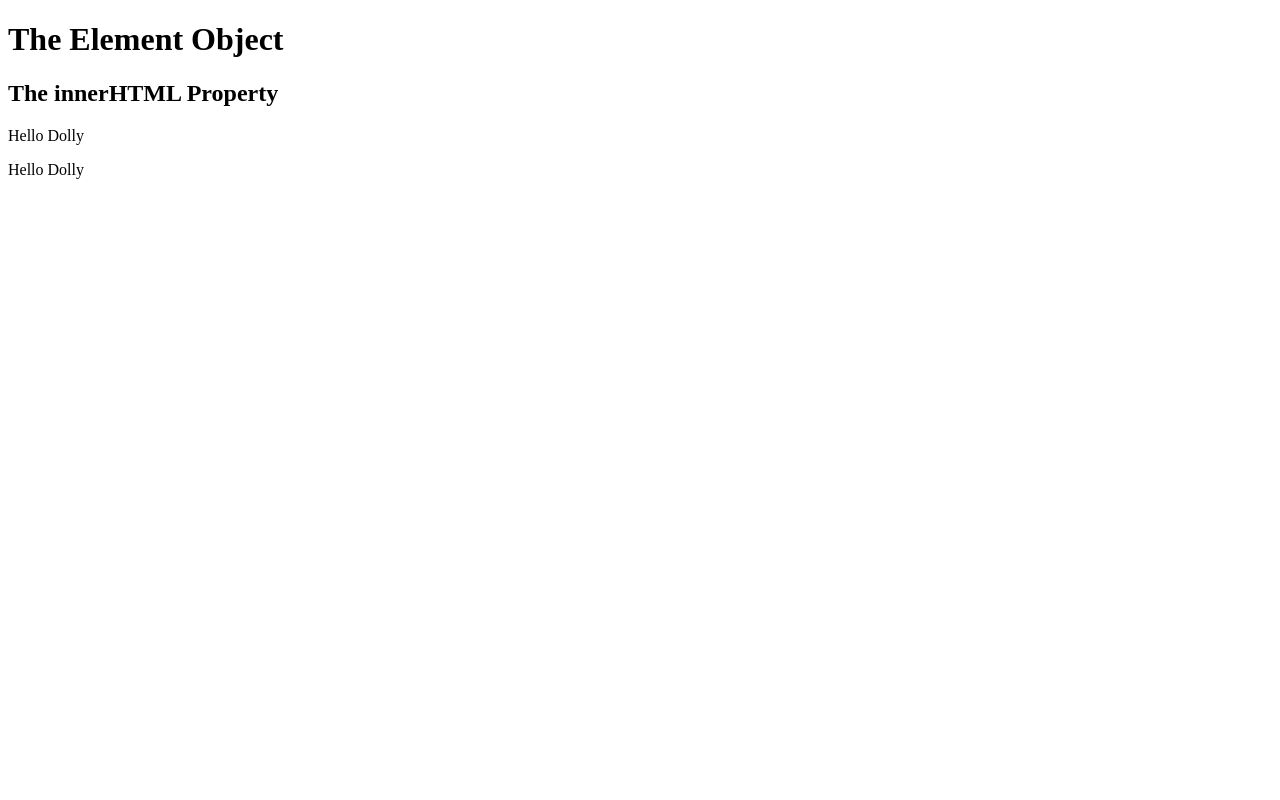
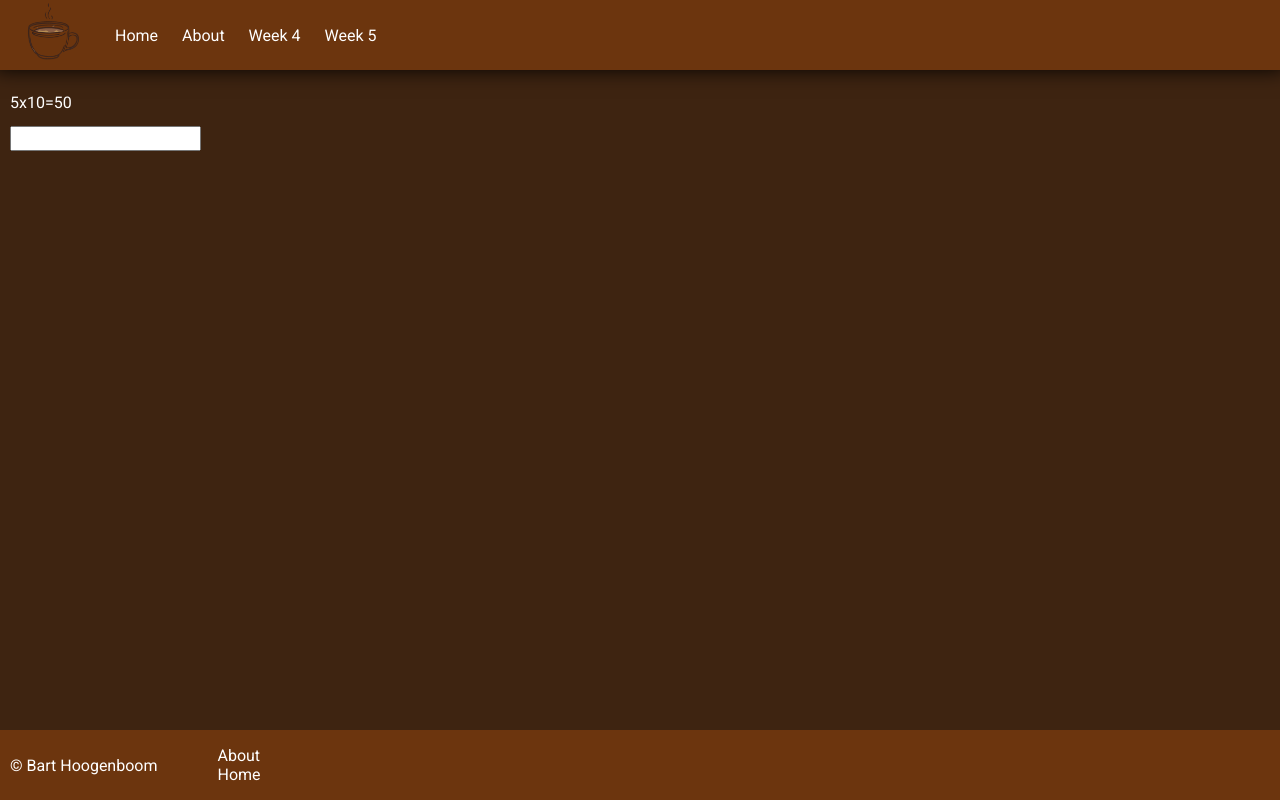
Before and after one commit to Maintizer/AVANS-EIGEN-OPDRACHT, a plain HTML site: page code/week5.html in a window 1280 px wide. Drawn offline with Linux system fonts and the light colour scheme; a web font is replaced by a local one.

Commit message:
nog meer dingen

```diff
--- a/code/week5.html
+++ b/code/week5.html
@@ -3,19 +3,55 @@
 <head>
     <meta charset="UTF-8">
     <meta name="viewport" content="width=device-width, initial-scale=1.0">
-    <title>Document</title>
+    <title>Persoonlijk</title>
+    <link rel="stylesheet" href="../css/style.css">
+    <link rel="stylesheet" href="../css/week5.css">
+    <link rel="preconnect" href="https://fonts.googleapis.com">
+    <link rel="preconnect" href="https://fonts.gstatic.com" crossorigin>
+    <link href="https://fonts.googleapis.com/css2?family=Roboto:ital,wght@0,100..900;1,100..900&family=Valley+Sans&display=swap" rel="stylesheet">
 </head>
 <body>
-    <h1>The Element Object</h1>
-<h2>The innerHTML Property</h2>
 
-<p id="myP">This is a p element.</p>
-<div id="myDIV">This is a div element.</div>
+    <header>
+        <img id="logo" width="90" src="../design/coffee2.webp" alt="Cup of coffee">
+        <nav>
+            <a href="index.html">Home</a>
+            <a href="about.html">About</a>
+            <a href="../code/week4.html">Week 4</a>
+            <a href="../code/week5.html">Week 5</a>
+        </nav>
+    </header>
+<!--Hi-->
+    <main>
+        <div>
+        <div class="test">
+            <h2 id="price">hi</h2>
+            <h2> x </h2>
+            <h2 id="amount"></h2>
+            <h2> = </h2>
+            <h2 id="result"></h2>
+        </div>
+    </div>
 
-<script>
-let text = "Hello Dolly";
-document.getElementById("myP").innerHTML = text;
-document.getElementById("myDIV").textContent = text;
-</script>
+    <div>
+        <input type="text">
+    </div>
+
+
+
+
+    </main>
+
+
+    <footer>
+        <div>
+            <p>&copy; Bart Hoogenboom</p>
+            <ul>
+                <li class="footer-links"><a href="about.html">About</a></li>
+                <li class="footer-links"><a href="index.html">Home</a></li>
+            </ul>
+        </div>
+    </footer>
+<script src="../js/week5.js"></script>
 </body>
 </html>
--- /dev/null
+++ b/css/week5.css
@@ -0,0 +1,5 @@
+.test{
+    display: flex;
+    flex-direction: row;
+
+}
--- /dev/null
+++ b/js/week5.js
@@ -0,0 +1,18 @@
+// function calculateTotal(avgPrice, avgAmount) {
+//     let avgResult = avgPrice * avgAmount;
+//     return avgResult;
+// }
+
+const avgPrice = 5
+const avgAmount = 10;
+
+function calculateTotal() {
+    let result = avgPrice * avgAmount;
+    return result
+}
+
+let calcResult = calculateTotal(avgPrice, avgAmount)
+
+document.getElementById("price").innerHTML =avgPrice + " ";
+document.getElementById("amount").innerHTML = " " + avgAmount;
+document.getElementById("result").innerHTML = calcResult;
```
Also changed, not shown: code/about.html (+9 -7 lines), code/index.html (+2 -1 lines), code/week4.html (+2 -1 lines), js/week4.js (+17 -0 lines), css/style.css (renamed from code/style.css).
